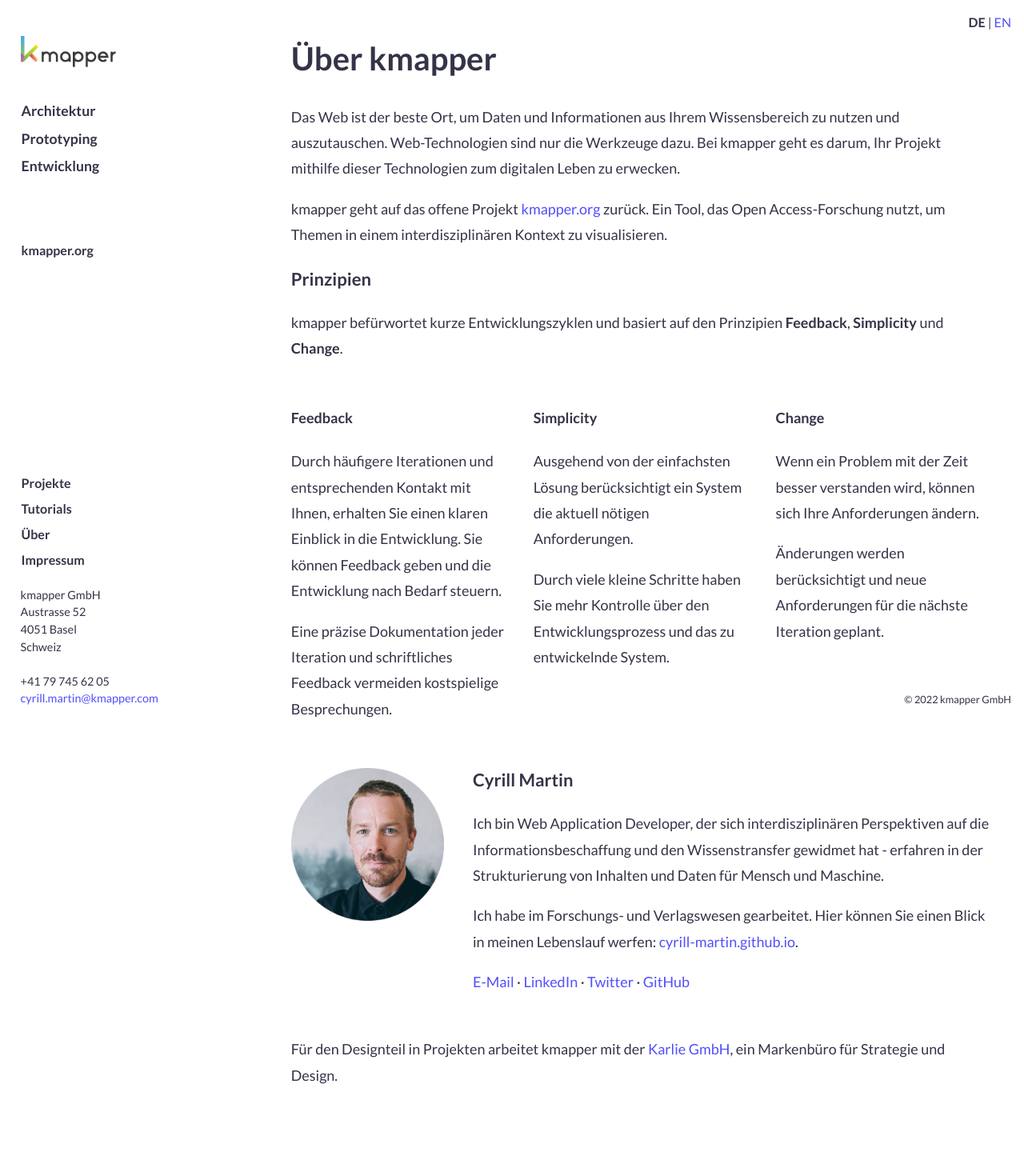
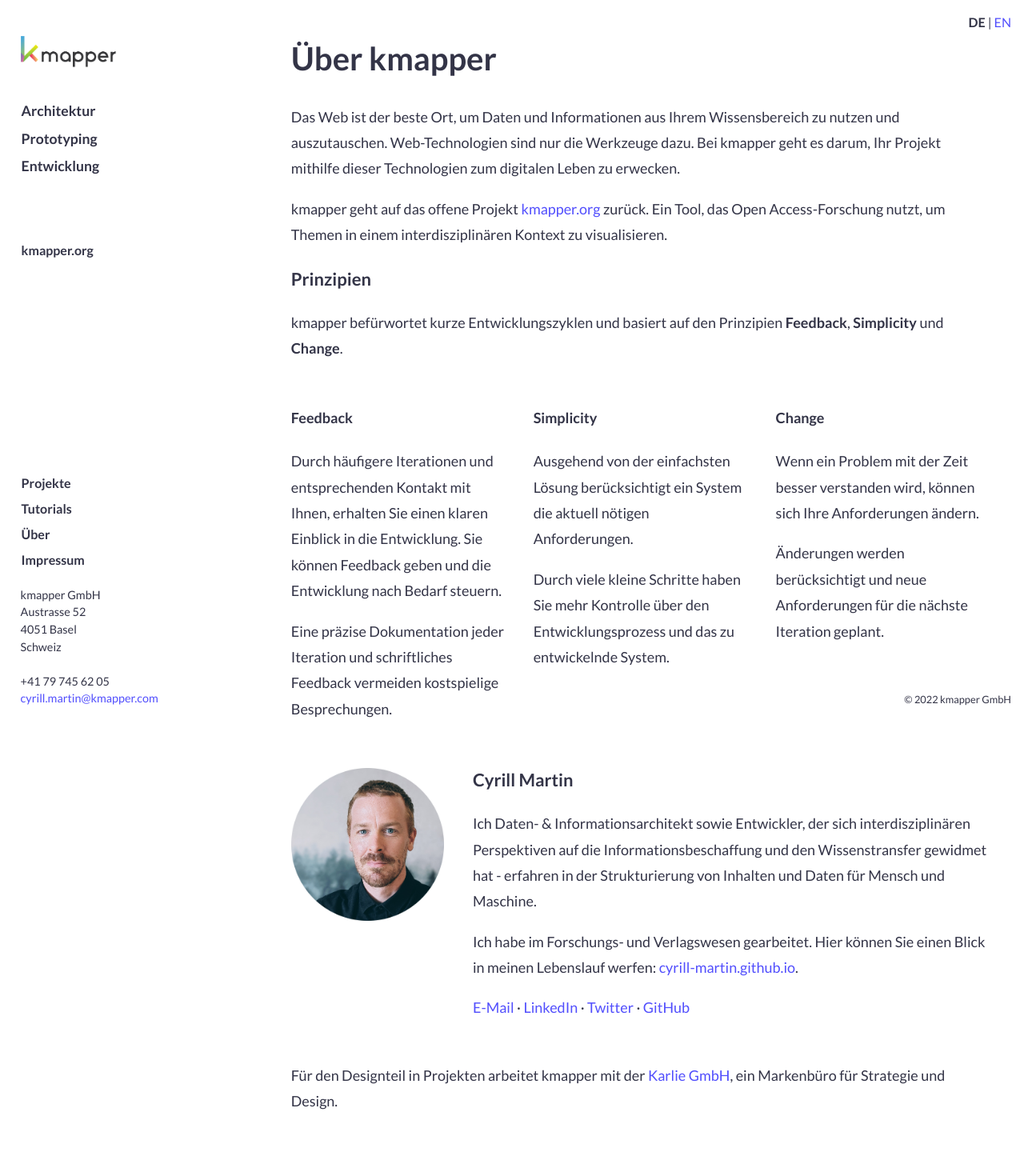
Before and after one commit to cyrill-martin/kmapper.com, a Jekyll site: the page built from src/sites/_de/ueber.md, in a window 1280 px wide. Shown: the whole page at 80% size. Built offline with Jekyll 4.4.1, drawn with Linux system fonts in a browser that asks for light colours; comment, search, counter and statistics services are not loaded; before the commit the page ends 1412 px from its top, so only the background shows below that.

Commit message:
Change role

```diff
--- a/src/sites/_de/ueber.md
+++ b/src/sites/_de/ueber.md
@@ -33,7 +33,7 @@
 people:
 - name: Cyrill Martin
   image: cyrill.png
-  desc: <p>Ich bin Web Application Developer, der sich interdisziplinären Perspektiven auf die Informationsbeschaffung und den Wissenstransfer gewidmet hat - erfahren in der Strukturierung von Inhalten und Daten für Mensch und Maschine.</p><p>Ich habe im Forschungs- und Verlagswesen gearbeitet. Hier können Sie einen Blick in meinen Lebenslauf werfen&#58; <a href="https://cyrill-martin.github.io/" target="_blank">cyrill-martin.github.io</a>.</p>
+  desc: <p>Ich Daten- & Informationsarchitekt sowie Entwickler, der sich interdisziplinären Perspektiven auf die Informationsbeschaffung und den Wissenstransfer gewidmet hat - erfahren in der Strukturierung von Inhalten und Daten für Mensch und Maschine.</p><p>Ich habe im Forschungs- und Verlagswesen gearbeitet. Hier können Sie einen Blick in meinen Lebenslauf werfen&#58; <a href="https://cyrill-martin.github.io/" target="_blank">cyrill-martin.github.io</a>.</p>
   socials:
     - <a href="https://www.linkedin.com/in/cyrill-martin-b7177a12b/" target="_blank">LinkedIn</a>
     - <a href="https://twitter.com/cyrill_martin/" target="_blank">Twitter</a>
```
Also changed, not shown: src/sites/_en/about.md (+1 -1 lines).
